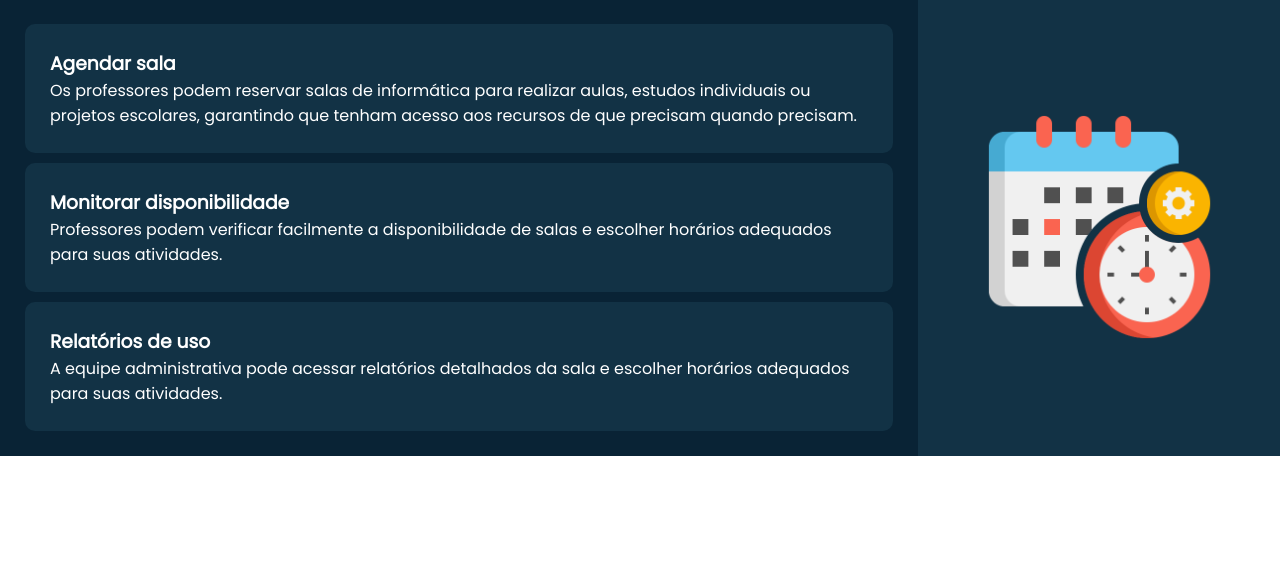
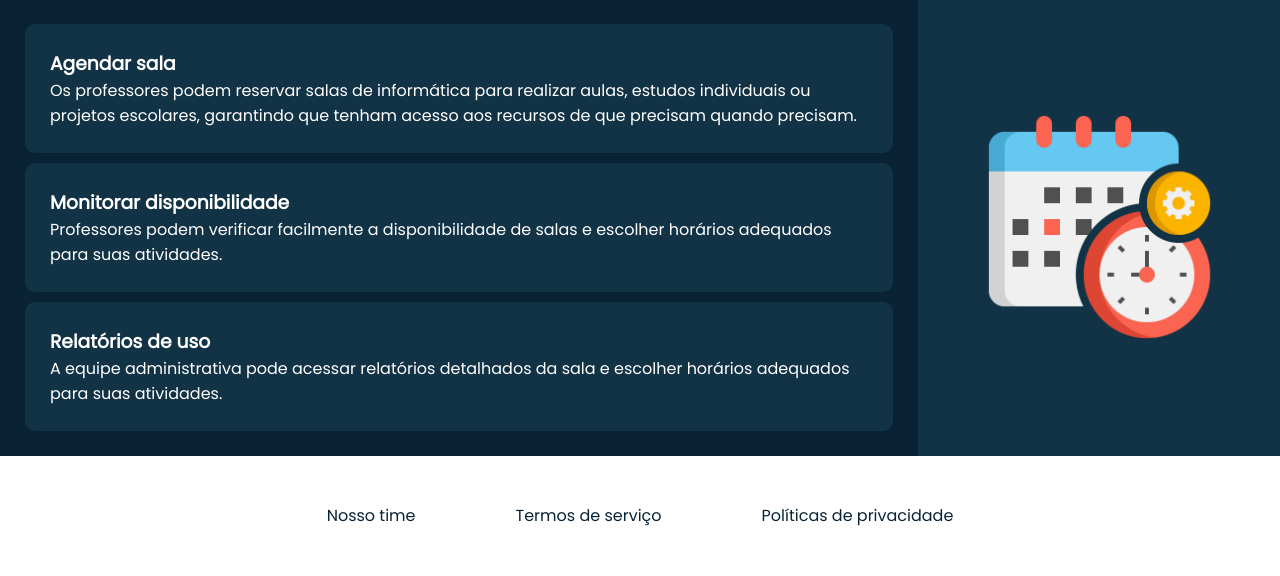
Before and after one commit to ADP087/Agendamento, a PHP site: page / in a window 1280 px wide. Shown: the part 943-1519 px from the top of the page. Run offline with PHP 8.4, Linux system fonts and the light colour scheme.

Commit message:
Editando footer com descrição simples

```diff
--- a/index.html
+++ b/index.html
@@ -18,6 +18,7 @@
     <header>
       <img src="https://bkpsitecpsnew.blob.core.windows.net/uploadsitecps/sites/48/2024/03/etec_sao_paulo.png" alt="logo" class="logo" width="250px"/>
         <div class="social-media">
+          <!-- Desenvolvimento de modo Light e Dark -->
         <img src="./assets/social-media.png" width="25px" alt="twitterIcon">
         <img src="./assets/youtube.png" width="25px" alt="youtubeIcon">
         <img src="./assets/facebook.png" width="25px" alt="facebookIcon">
@@ -83,7 +84,13 @@
       </section>
     </main>
     <footer>
-
+        <section class="footer-description">
+          <ul>
+            <li>Nosso time</li>
+            <li>Termos de serviço</li>
+            <li>Políticas de privacidade</li>
+          </ul>
+        </section>
     </footer>
     <script src="script.js"></script>
 </body>
--- a/style.css
+++ b/style.css
@@ -247,9 +247,24 @@ main .start-button{
 
 /* Rodapé */
 footer {
+  display: flex;
+  justify-content: center;
+  align-items: center;
   background-color: var(--color-white);
   width: 100%;
   height: 15dvh;
+}
+
+.footer-description ul {
+  display: flex;
+  justify-content: space-between;
+  align-items: center;
+  gap: 100px;
+  list-style-type: none;
+}
+
+.footer-description ul li {
+  cursor: pointer;
 }
 
 /* Responsividade mobile */
```
